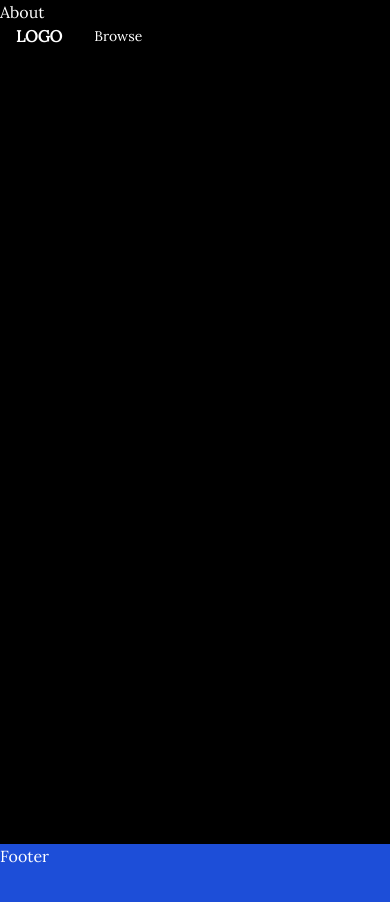
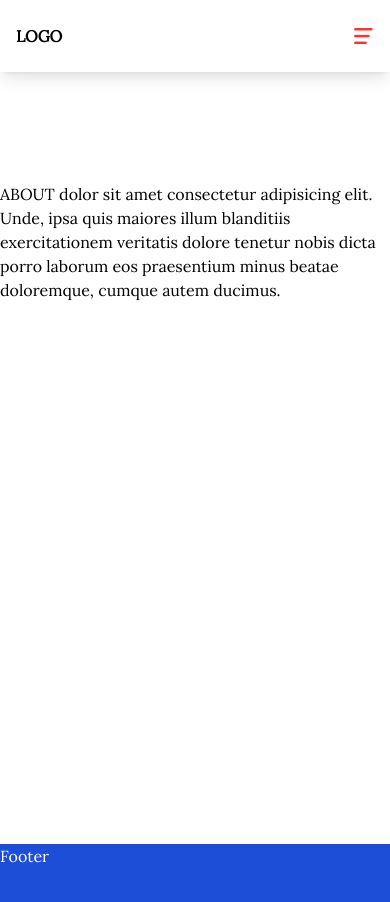
Before and after one commit to YAFcod3/Jetskis, a Next.js app: page /about in a window 390 px wide. Shown: the top 902 px of the page. Built offline with nearby package versions, Linux system fonts and the light colour scheme.

Commit message:
navbar ok menu mobile ok

```diff
--- a/app/(pages)/(home)/page.js
+++ b/app/(pages)/(home)/page.js
@@ -5,6 +5,7 @@ import Features from "./components/Features";
 import Offer from "./components/Offer";
 import FeaturesVideoHover from "./components/FeaturesVideoHover";
 import { Inter, Lora, Source_Sans_3 } from "next/font/google";
+import Navbar from "@/app/shared/common/Navbar";
 
 const inter = Inter({ subsets: ["latin"] });
 const sans = Source_Sans_3({ subsets: ["latin"] });
@@ -13,6 +14,8 @@ const sans = Source_Sans_3({ subsets: ["latin"] });
 export default function Home() {
   return (
     <>
+        <Navbar type='showEffect'/>
+
       <HeroVideo />
 
         <Features />
--- /dev/null
+++ b/app/(pages)/about/loading.jsx
@@ -0,0 +1,8 @@
+import Loading from "@/app/shared/components/Loading";
+import React from "react";
+
+function loading() {
+  return <Loading />;
+}
+
+export default loading;
--- a/app/(pages)/about/page.jsx
+++ b/app/(pages)/about/page.jsx
@@ -1,9 +1,17 @@
+import Navbar from '@/app/shared/common/Navbar'
 import React from 'react'
 
 function About() {
   return (
-    <div className='h-screen bg-black text-white'>About</div>
-  )
+    <>
+    <Navbar  />
+
+    <div className='relative' style={{ top: '86px' }}>
+      <div className='py-24 h-screen'>
+       ABOUT dolor sit amet consectetur adipisicing elit. Unde, ipsa quis maiores illum blanditiis exercitationem veritatis dolore tenetur nobis dicta porro laborum eos praesentium minus beatae doloremque, cumque autem ducimus.
+      </div>
+    </div>
+  </>  )
 }
 
 export default About
--- a/app/(pages)/catalogue/page.jsx
+++ b/app/(pages)/catalogue/page.jsx
@@ -1,9 +1,18 @@
-import React from 'react'
+import Navbar from '@/app/shared/common/Navbar';
+import React from 'react';
 
 function Catalogue() {
   return (
-    <div className='h-screen '>Catalogue</div>
-  )
+    <>
+      <Navbar  />
+
+      <div className='relative' style={{ top: '86px' }}>
+        <div className='py-24 h-screen'>
+          CATALOGUE Lorem ipsum dolor sit amet consectetur adipisicing elit. Unde, ipsa quis maiores illum blanditiis exercitationem veritatis dolore tenetur nobis dicta porro laborum eos praesentium minus beatae doloremque, cumque autem ducimus.
+        </div>
+      </div>
+    </>
+  );
 }
 
-export default Catalogue
+export default Catalogue;
--- a/app/(pages)/contact/page.jsx
+++ b/app/(pages)/contact/page.jsx
@@ -1,9 +1,21 @@
-import React from 'react'
+import Navbar from "@/app/shared/common/Navbar";
+import React from "react";
 
-function page() {
+function Contact() {
   return (
-    <div>page</div>
-  )
+    <>
+      <Navbar />
+
+      <div className="relative" style={{ top: "86px" }}>
+        <div className="py-24 h-screen">
+          CONTACT dolor sit amet consectetur adipisicing elit. Unde, ipsa quis
+          maiores illum blanditiis exercitationem veritatis dolore tenetur nobis
+          dicta porro laborum eos praesentium minus beatae doloremque, cumque
+          autem ducimus.
+        </div>
+      </div>
+    </>
+  );
 }
 
-export default page
+export default Contact;
--- a/app/layout.js
+++ b/app/layout.js
@@ -1,24 +1,21 @@
-import Navbar from './shared/common/Navbar'
-import './globals.css'
-import { Inter,Lora, Source_Sans_3 } from 'next/font/google'
-import Footer from './shared/common/Footer'
+import "./globals.css";
+import { Inter, Lora, Source_Sans_3 } from "next/font/google";
+import Footer from "./shared/common/Footer";
 
-const lora = Lora({ subsets: ['latin'], weight: '400'  })
+const lora = Lora({ subsets: ["latin"], weight: "400" });
 
 export const metadata = {
-  title: 'Yaths/Jet Ski',
-  description: 'Yaths/Jet Ski Reservation',
-}
+  title: "Yaths/Jet Ski",
+  description: "Yaths/Jet Ski Reservation",
+};
 
 export default function RootLayout({ children }) {
   return (
     <html lang="en">
       <body className={lora.className}>
-        <Navbar/>
         {children}
-        <Footer/>
-
-        </body>
+        <Footer />
+      </body>
     </html>
-  )
+  );
 }
--- /dev/null
+++ b/app/shared/common/MenuMobile.jsx
@@ -0,0 +1,44 @@
+"use client";
+
+import React, { useState } from "react";
+import Image from "next/image";
+import Link from "next/link";
+
+const links = [
+  { id: 1, title: "Home", url: "/" },
+  { id: 2, title: "All Items", url: "/catalogue" },
+  { id: 3, title: "About us", url: "/about" },
+  { id: 4, title: "Contact us", url: "/contact" },
+];
+
+//  mobile menu
+const MenuMobile = () => {
+  const [open, setOpen] = useState(false);
+
+  return (
+    <div>
+      {/* SHORTCUT */}
+      <Image
+        src= "/open.png"
+        // src={open ? "/close.png" : "/open.png"}
+        alt=""
+        width={20}
+        height={20}
+        onClick={() => setOpen(!open)}
+        className="cursor-pointer"
+      />
+      {open && (
+        <div className="bg-blue-700 text-white font-semibold absolute top-0 left-0 w-full h-screen flex flex-col gap-8 items-center justify-center text-lg z-20">
+          {links.map((item) => (
+            <Link href={item.url} key={item.id} onClick={() => setOpen(false)}>
+              {item.title}
+            </Link>
+          ))}
+          <div className="cursor-pointer" onClick={() => setOpen(false)}>Close</div>
+        </div>
+      )}
+    </div>
+  );
+};
+
+export default MenuMobile;
--- a/app/shared/common/Navbar.jsx
+++ b/app/shared/common/Navbar.jsx
@@ -2,8 +2,9 @@
 import React, { useEffect, useState } from "react";
 import NavbarItem from "./NavbarItem";
 import Link from "next/link";
+import MenuMobile from "./MenuMobile";
 
-function Navbar() {
+function Navbar({ type }) {
   const TOP_OFFSET = 66;
 
   const [showBackground, setShowBackground] = useState(false);
@@ -26,43 +27,70 @@ function Navbar() {
 
   return (
     <nav
-      className="w-full fixed z-40
+      className="w-full fixed   z-40
 
     "
     >
       <div
-        className={`px-4  md:px-16 py-6 flex flex-row items-center transition duration-500 ${
-          showBackground ? "bg-white shadow-lg " : ""
+        className={`px-4 md:px-16 py-6 flex flex-row items-center justify-between transition duration-500 ${
+          type === "showEffect"
+            ? showBackground
+              ? "bg-white shadow-lg "
+              : ""
+            : "bg-white shadow-lg "
         } `}
       >
         {/* logo */}
+        <Link href="/">
           <div
             className={` transition duration-500 uppercase font-bold text-md md:text-2xl ${
-            showBackground ? "text-black " : "text-white "
+              type === "showEffect"
+                ? showBackground
+                  ? "text-black "
+                  : "text-white "
+                : "text-black "
             }`}
           >
             logo
           </div>
+        </Link>
 
         {/* elementos nav */}
         <div
-          className={`flex-grow ml-8 gap-7 hidden lg:flex transition duration-500  ${
-            showBackground ? "text-black " : "text-white "
+          className={`gap-7 hidden sm:flex transition duration-500  ${
+            type === "showEffect"
+              ? showBackground
+                ? "text-black "
+                : "text-white "
+              : "text-black "
           }`}
         >
           <Link href="/catalogue">
             {" "}
             <NavbarItem label="All posts" />
           </Link>
+          <Link href="/contact">
+            {" "}
             <NavbarItem label="Contact us" />
+          </Link>{" "}
           <Link href="/about">
             {" "}
             <NavbarItem label="About us" />
           </Link>
         </div>
 
-        <div className="lg:hidden flex flex-row items-center gap-2 ml-8 cursor-pointer relative">
-          <p className="text-white text-sm">Browse</p>
+        <div
+          // className={`sm:hidden flex flex-row items-center gap-2 ml-8 cursor-pointer relative ${
+          //   type === "showEffect"
+          //   ? showBackground
+          //     ? "text-black "
+          //     : "text-white "
+          //   : "text-black "
+          // } `}
+          className="sm:hidden"
+        >
+          <MenuMobile/>
+          {/* <p className="text-sm">Browse</p> */}
         </div>
       </div>
     </nav>
```
Also changed, not shown: public/close.png (added), public/open.png (added). Lines whose indentation alone changed are shown as unchanged.
